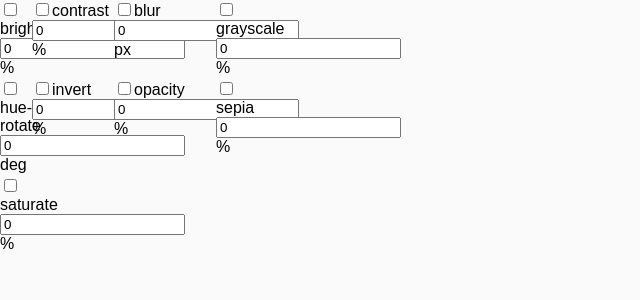
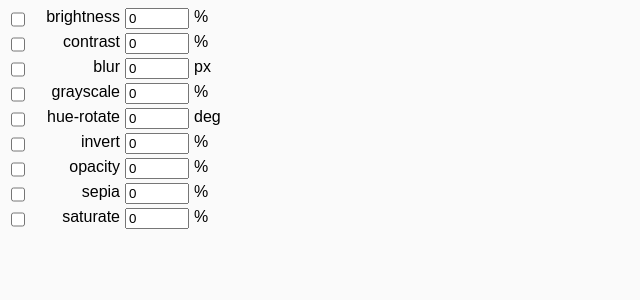
Before and after one commit to neohed/clean-components, a React (Create React App) app: page /#/css-filters in a window 1280 px wide. Shown: the top 300 px of the page, without its empty margins (0-640 px from the left). Built offline with nearby package versions, Linux system fonts and the light colour scheme.

Commit message:
Finished CSS filter editor

```diff
--- a/src/components/image_filters/CssFilterEditor.js
+++ b/src/components/image_filters/CssFilterEditor.js
@@ -1,4 +1,4 @@
-import React, {useState, useEffect} from 'react';
+import React, {useReducer, useState, useEffect} from 'react';
 import './css-filter-editor.css';
 
 //https://www.w3schools.com/CSSref/css3_pr_filter.asp
@@ -72,9 +72,14 @@ const filters = [
     },
 ]
 
+const reducer = (state, {name, value}) => ({
+    ...state,
+    [name]: value
+})
+
 const CssFilterEditor = ({onCssChanged}) => {
-    const [cssFilters, setCssFilters] = useState({});
-    const css = Object.values(cssFilters).join();
+    const [cssFilters, dispatch] = useReducer(reducer, {});
+    const css = Object.keys(cssFilters).reduce((filters, key) => filters + cssFilters[key], '')
     useEffect(() => {
         onCssChanged && onCssChanged(css)
     }, [css])
@@ -85,58 +90,65 @@ const CssFilterEditor = ({onCssChanged}) => {
         >
             {
                 filters.map(filter => <CssFilterRow
+                    key={filter.name}
                     {...filter}
-                    addCss={setCssFilters}
+                    dispatch={dispatch}
                 />)
             }
-            <div>
-                {
-                    css
-                }
-            </div>
         </div>
     );
 };
 
-const CssFilterRow = ({name, template, unit, addCss}) => {
+const CssFilterRow = ({name, template, unit, dispatch}) => {
     const [isEnabled, setIsEnabled] = useState(false);
     const [value, setValue] = useState(0);
 
     return (
-        <div>
+        [
             <input
+                key='chk'
                 type="checkbox"
-                value={isEnabled}
+                checked={isEnabled}
                 onChange={() => {
-                    if (!isEnabled) {
-                        addCss(name, template(value))
-                    }
+                    dispatch({
+                        name,
+                        value: isEnabled ? '' : template(value)
+                    })
+
                     setIsEnabled(!isEnabled)
                 }}
-            />
+            />,
             <label
+                key='lbl'
                 htmlFor={name}
             >
                 {
                     name
                 }
-            </label>
+            </label>,
             <input
+                key='txt'
                 name={name}
                 type="text"
                 value={value}
                 onChange={({target}) => {
                     const {value} = target;
-                    addCss(name, template(value))
-                    setValue(parseInput(value, unit))
+                    dispatch({
+                        name,
+                        value: template(value)
+                    })
+                    setValue(parseInput(value, unit));
+                    setIsEnabled(true)
                 }}
-            />
-            <span>
+            />,
+            <span
+                key='span'
+            >
                 {
                     unit
                 }
             </span>
-        </div>
+        ]
     )
 }
 
--- a/src/components/image_filters/css-filter-editor.css
+++ b/src/components/image_filters/css-filter-editor.css
@@ -1,22 +1,25 @@
 .css-filter-editor {
     display:grid;
-    grid-template-columns: 30px 80px 100px 20px;
+    grid-template-columns: 20px 90px 70px 10px;
     grid-gap: 2px;
+    margin: 8px;
 }
 
 .css-filter-editor input[type='checkbox'] {
-    grid-column: 1 / 1;
+    grid-column: 1 / 2;
+    margin: 3px;
 }
 
 .css-filter-editor label {
     text-align: right;
-    grid-column: 2 / 1;
+    grid-column: 2 / 3;
 }
 
 .css-filter-editor input[type='text'] {
-    grid-column: 3 / 1;
+    grid-column: 3 / 4;
+    margin: 0 3px 2px 3px;
 }
 
 .css-filter-editor span {
-    grid-column: 4 / 1;
+    grid-column: 4 / 5;
 }
```
